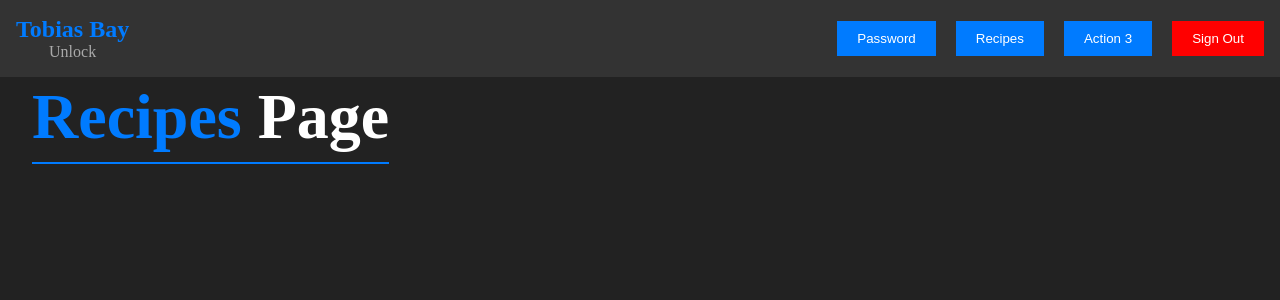
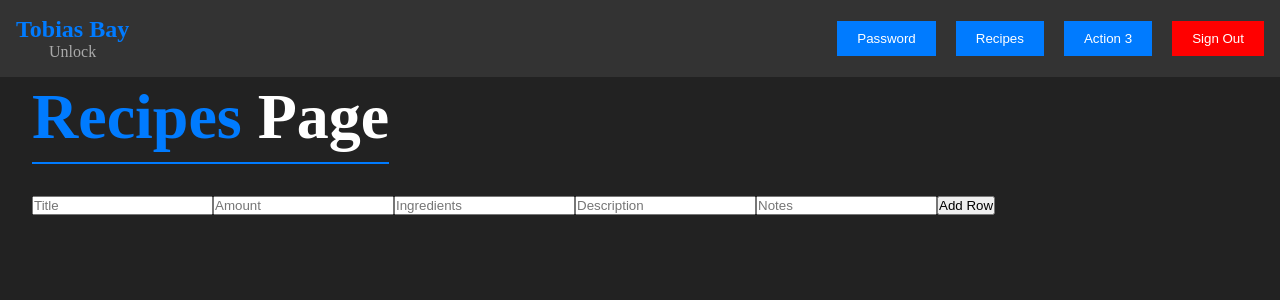
Before and after one commit to TobiasABay/tobiasbayunlock, a React (Create React App) app: page /recipes in a window 1280 px wide. Shown: the top 300 px of the page. Built offline with nearby package versions, Linux system fonts and the light colour scheme.

Commit message:
modified:   src/pages/PasswordPage.css 	modified:   src/pages/RecipesPage.js

```diff
--- a/src/pages/RecipesPage.js
+++ b/src/pages/RecipesPage.js
@@ -9,6 +9,15 @@ export default function RecipesPage() {
             <h1 className="recipespage-header">
                 <span className="recipes-text">Recipes</span> Page
             </h1>
+
+            <div className="recipe-form">
+                <input type="text" placeholder="Title" />
+                <input type="text" placeholder="Amount" />
+                <input type="text" placeholder="Ingredients" />
+                <input type="text" placeholder="Description" />
+                <input type="text" placeholder="Notes" />
+                <button>Add Row</button>
+            </div>
         </div>
     )
 }
```
Also changed, not shown: src/pages/PasswordPage.css (+8 -4 lines).
